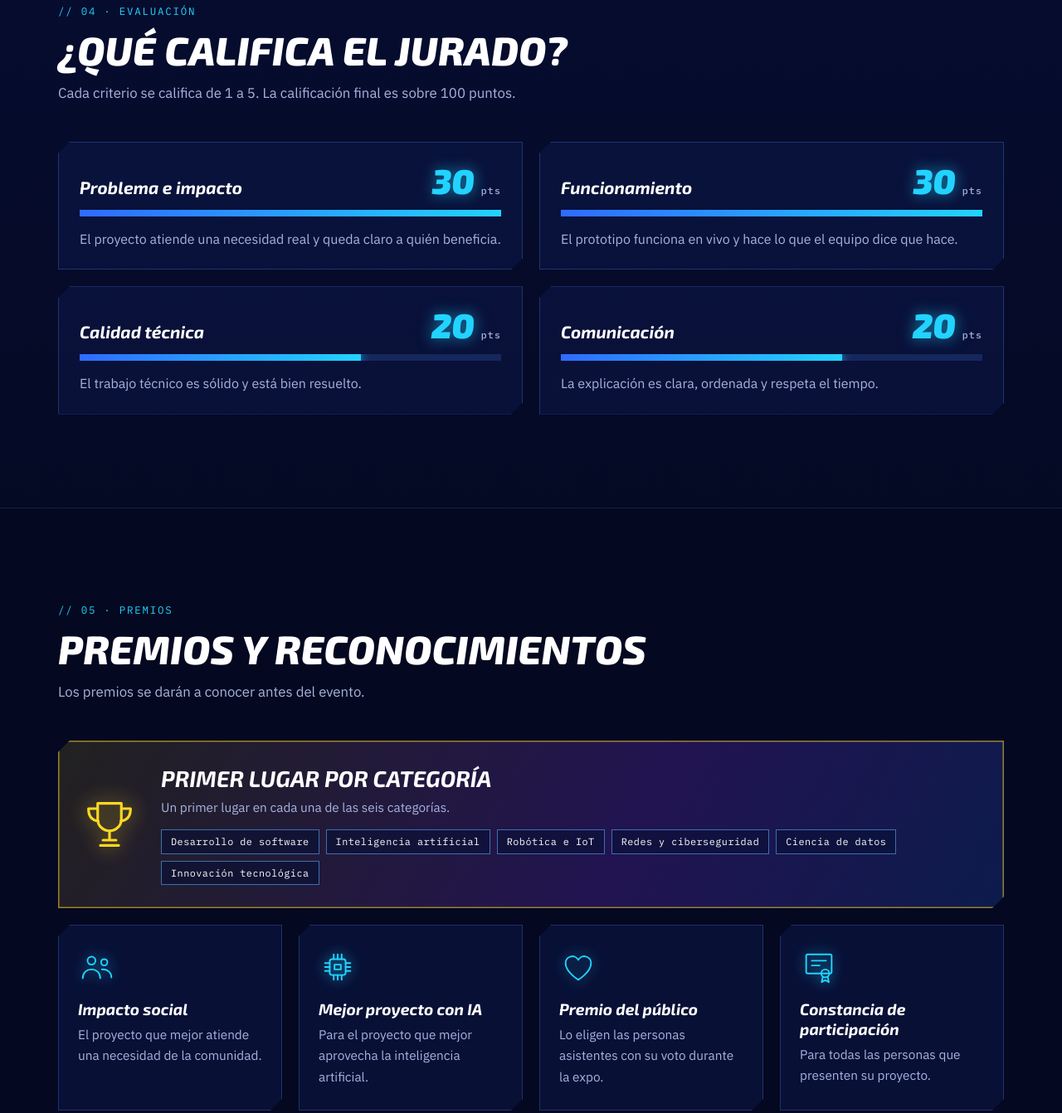
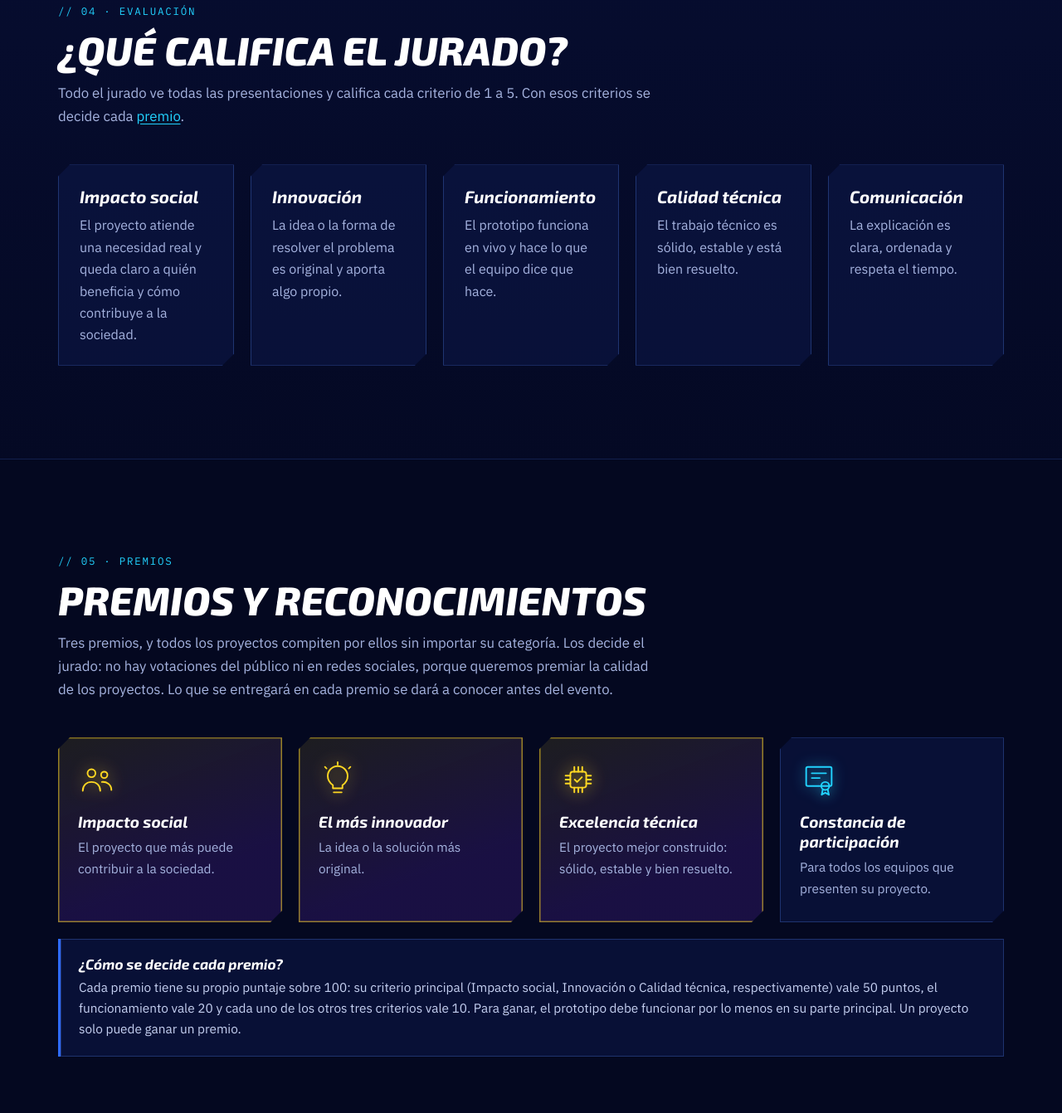
Before and after one commit to alexsdx/expo-sistemas-2026, a plain HTML site: page index.html in a window 1280 px wide. Shown: the part 7093-8435 px from the top of the page at 83% size. Drawn offline with Linux system fonts and the light colour scheme.

Commit message:
Define los tres premios: Impacto social, El más innovador y Excelencia técnica
Quita el primer lugar por categoría, el premio al mejor proyecto con IA y el
premio del público. Agrega el criterio Innovación a la evaluación y explica
cómo se decide cada premio.

Co-Authored-By: Claude Opus 5.5 <noreply@anthropic.com>

```diff
--- a/index.html
+++ b/index.html
@@ -308,7 +308,7 @@
             <li class="reveal"><time>8:00 – 9:00</time><div><h3>Montaje</h3><p>Montaje de stands y prueba de tu laptop en el proyector.</p></div></li>
             <li class="reveal"><time>9:00 – 10:00</time><div><h3>Inauguración</h3><p>Bienvenida, recorrido de las autoridades por los stands y foto grupal con todos los equipos.</p></div></li>
             <li class="reveal"><time>10:00 – 14:45</time><div><h3>Presentaciones y stands</h3><p>Cada equipo presenta su proyecto en el audiovisual, en tres bloques con dos descansos. Los stands siguen abiertos para visitantes.</p></div></li>
-            <li class="reveal"><time>15:00</time><div><h3>Clausura y premiación</h3><p>Anuncio de los ganadores de cada categoría y de los premios especiales.</p></div></li>
+            <li class="reveal"><time>15:00</time><div><h3>Clausura y premiación</h3><p>Anuncio de los ganadores de Impacto social, El más innovador y Excelencia técnica.</p></div></li>
           </ol>
         </div>
 
@@ -347,28 +347,28 @@
         <header class="sec__head reveal">
           <p class="eyebrow">// 04 · Evaluación</p>
           <h2>¿Qué califica el jurado?</h2>
-          <p>Cada criterio se califica de 1 a 5. La calificación final es sobre 100 puntos.</p>
+          <p>Todo el jurado ve todas las presentaciones y califica cada criterio de 1 a 5. Con esos criterios se decide cada <a class="enlace" href="#premios">premio</a>.</p>
         </header>
 
         <div class="rubrica">
-          <article class="crit reveal" style="--p:30">
-            <div class="crit__top"><h3>Problema e impacto</h3><b>30</b></div>
-            <div class="crit__bar"><i></i></div>
-            <p>El proyecto atiende una necesidad real y queda claro a quién beneficia.</p>
+          <article class="crit reveal">
+            <div class="crit__top"><h3>Impacto social</h3></div>
+            <p>El proyecto atiende una necesidad real y queda claro a quién beneficia y cómo contribuye a la sociedad.</p>
           </article>
-          <article class="crit reveal" style="--p:30">
-            <div class="crit__top"><h3>Funcionamiento</h3><b>30</b></div>
-            <div class="crit__bar"><i></i></div>
+          <article class="crit reveal">
+            <div class="crit__top"><h3>Innovación</h3></div>
+            <p>La idea o la forma de resolver el problema es original y aporta algo propio.</p>
+          </article>
+          <article class="crit reveal">
+            <div class="crit__top"><h3>Funcionamiento</h3></div>
             <p>El prototipo funciona en vivo y hace lo que el equipo dice que hace.</p>
           </article>
-          <article class="crit reveal" style="--p:20">
-            <div class="crit__top"><h3>Calidad técnica</h3><b>20</b></div>
-            <div class="crit__bar"><i></i></div>
-            <p>El trabajo técnico es sólido y está bien resuelto.</p>
+          <article class="crit reveal">
+            <div class="crit__top"><h3>Calidad técnica</h3></div>
+            <p>El trabajo técnico es sólido, estable y está bien resuelto.</p>
           </article>
-          <article class="crit reveal" style="--p:20">
-            <div class="crit__top"><h3>Comunicación</h3><b>20</b></div>
-            <div class="crit__bar"><i></i></div>
+          <article class="crit reveal">
+            <div class="crit__top"><h3>Comunicación</h3></div>
             <p>La explicación es clara, ordenada y respeta el tiempo.</p>
           </article>
         </div>
@@ -381,40 +381,36 @@
         <header class="sec__head reveal">
           <p class="eyebrow">// 05 · Premios</p>
           <h2>Premios y reconocimientos</h2>
-          <p>Los premios se darán a conocer antes del evento.</p>
+          <p>Tres premios, y todos los proyectos compiten por ellos sin importar su categoría. Los decide el jurado: no hay votaciones del público ni en redes sociales, porque queremos premiar la calidad de los proyectos. Lo que se entregará en cada premio se dará a conocer antes del evento.</p>
         </header>
 
         <div class="premios">
-          <article class="premio premio--main reveal">
-            <svg viewBox="0 0 48 48" aria-hidden="true"><path d="M15 8h18v12a9 9 0 0 1-18 0zM15 12H8c0 6 3 9 7.500 9.500M33 12h7c0 6-3 9-7.500 9.500M24 29v7m-7 4h14m-12-4h10"/></svg>
-            <h3>Primer lugar por categoría</h3>
-            <p>Un primer lugar en cada una de las seis categorías.</p>
-            <ul class="chips">
-              <li>Desarrollo de software</li><li>Inteligencia artificial</li><li>Robótica e IoT</li>
-              <li>Redes y ciberseguridad</li><li>Ciencia de datos</li><li>Innovación tecnológica</li>
-            </ul>
-          </article>
-          <article class="premio reveal">
+          <article class="premio premio--top reveal">
             <svg viewBox="0 0 48 48" aria-hidden="true"><circle cx="17" cy="16" r="5"/><circle cx="33" cy="18" r="4"/><path d="M6 38c0-7 5-11 11-11s11 4 11 11M30 27c6-.5 12 3 12 10"/></svg>
             <h3>Impacto social</h3>
-            <p>El proyecto que mejor atiende una necesidad de la comunidad.</p>
+            <p>El proyecto que más puede contribuir a la sociedad.</p>
           </article>
-          <article class="premio reveal">
-            <svg viewBox="0 0 48 48" aria-hidden="true"><rect x="14" y="14" width="20" height="20" rx="3"/><path d="M20 21h8v6h-8zM19 8v6m5-6v6m5-6v6M19 34v6m5-6v6m5-6v6M8 19h6m-6 5h6m-6 5h6m20-10h6m-6 5h6m-6 5h6"/></svg>
-            <h3>Mejor proyecto con IA</h3>
-            <p>Para el proyecto que mejor aprovecha la inteligencia artificial.</p>
+          <article class="premio premio--top reveal">
+            <svg viewBox="0 0 48 48" aria-hidden="true"><path d="M18 31c-4-3-6.500-7-6.500-11.500a12.500 12.500 0 0 1 25 0C36.500 24 34.500 28 30 31v4H18zM19 40h10M24 2v3M8 8l2 2m30-2-2 2"/></svg>
+            <h3>El más innovador</h3>
+            <p>La idea o la solución más original.</p>
           </article>
-          <article class="premio reveal">
-            <svg viewBox="0 0 48 48" aria-hidden="true"><path d="M24 40S8 30.500 8 19a8.500 8.500 0 0 1 16-4 8.500 8.500 0 0 1 16 4c0 11.500-16 21-16 21z"/></svg>
-            <h3>Premio del público</h3>
-            <p>Lo eligen las personas asistentes con su voto durante la expo.</p>
+          <article class="premio premio--top reveal">
+            <svg viewBox="0 0 48 48" aria-hidden="true"><rect x="14" y="14" width="20" height="20" rx="3"/><path d="m19.500 24 3 3 6-6M19 8v6m5-6v6m5-6v6M19 34v6m5-6v6m5-6v6M8 19h6m-6 5h6m-6 5h6m20-10h6m-6 5h6m-6 5h6"/></svg>
+            <h3>Excelencia técnica</h3>
+            <p>El proyecto mejor construido: sólido, estable y bien resuelto.</p>
           </article>
           <article class="premio reveal">
             <svg viewBox="0 0 48 48" aria-hidden="true"><rect x="8" y="8" width="32" height="24" rx="2"/><path d="M15 16h18m-18 6h10"/><circle cx="32" cy="32" r="5"/><path d="m29 36-1.500 7 4.500-2.500 4.500 2.500L35 36"/></svg>
             <h3>Constancia de participación</h3>
-            <p>Para todas las personas que presenten su proyecto.</p>
+            <p>Para todos los equipos que presenten su proyecto.</p>
           </article>
         </div>
+
+        <article class="mini premios__como reveal">
+          <h3>¿Cómo se decide cada premio?</h3>
+          <p>Cada premio tiene su propio puntaje sobre 100: su criterio principal (Impacto social, Innovación o Calidad técnica, respectivamente) vale 50 puntos, el funcionamiento vale 20 y cada uno de los otros tres criterios vale 10. Para ganar, el prototipo debe funcionar por lo menos en su parte principal. Un proyecto solo puede ganar un premio.</p>
+        </article>
       </div>
     </section>
 
@@ -511,6 +507,10 @@
             <p>Elige la que describa lo principal de lo que hace. Si combina varias áreas o no cabe en ninguna, regístralo en Innovación tecnológica.</p>
           </details>
           <details>
+            <summary>¿Los premios son por categoría?</summary>
+            <p>No. Las categorías sirven para organizar los stands y los turnos y para que el público sepa qué tipo de proyectos verá. Hay tres premios, Impacto social, El más innovador y Excelencia técnica, y todos los proyectos compiten por ellos. No hay votaciones del público ni en redes sociales: los decide el jurado. Todos los equipos reciben constancia de participación.</p>
+          </details>
+          <details>
             <summary>¿Cómo será mi presentación?</summary>
             <p>Tendrás 15 minutos en el audiovisual: 5 para explicar el problema y tu solución, 5 para mostrar el prototipo funcionando mientras lo explicas y 5 para responder las preguntas del jurado. Lleva tu laptop con su cargador y un adaptador HDMI, y espera en la primera fila desde el turno anterior al tuyo. La hora de tu presentación se publica en este sitio el 2 de diciembre.</p>
           </details>
--- a/styles.css
+++ b/styles.css
@@ -463,7 +463,7 @@ h3 { font-family: var(--display); font-weight: 700; font-size: 1.2rem; line-heig
 @media (max-width: 900px) { .programa { grid-template-columns: 1fr; } }
 
 /* ---------------- Evaluación ---------------- */
-.rubrica { display: grid; grid-template-columns: repeat(2, 1fr); gap: 20px; }
+.rubrica { display: grid; grid-template-columns: repeat(auto-fit, minmax(200px, 1fr)); gap: 20px; }
 .crit { padding: 26px 26px 24px; background: var(--panel); box-shadow: inset 0 0 0 1px var(--line); clip-path: var(--cut); }
 .crit__top { display: flex; align-items: baseline; justify-content: space-between; gap: 12px; }
 .crit__top h3 { font-style: italic; font-size: 1.3rem; }
@@ -586,3 +586,9 @@ h3 { font-family: var(--display); font-weight: 700; font-size: 1.2rem; line-heig
 
 /* Sin JavaScript, todo visible */
 .no-js .reveal { opacity: 1; transform: none; }
+
+/* ---------------- Premios: tres premios + constancia ---------------- */
+.premio--top { box-shadow: inset 0 0 0 1.5px rgba(255, 216, 35, .55); background: linear-gradient(160deg, rgba(255, 216, 35, .10), rgba(139, 61, 255, .16) 70%); }
+.premio--top svg { stroke: var(--yellow); filter: drop-shadow(0 0 10px rgba(255, 216, 35, .7)); }
+.premios__como { margin-top: 20px; }
+.crit__top + p { margin-top: 8px; }
```
